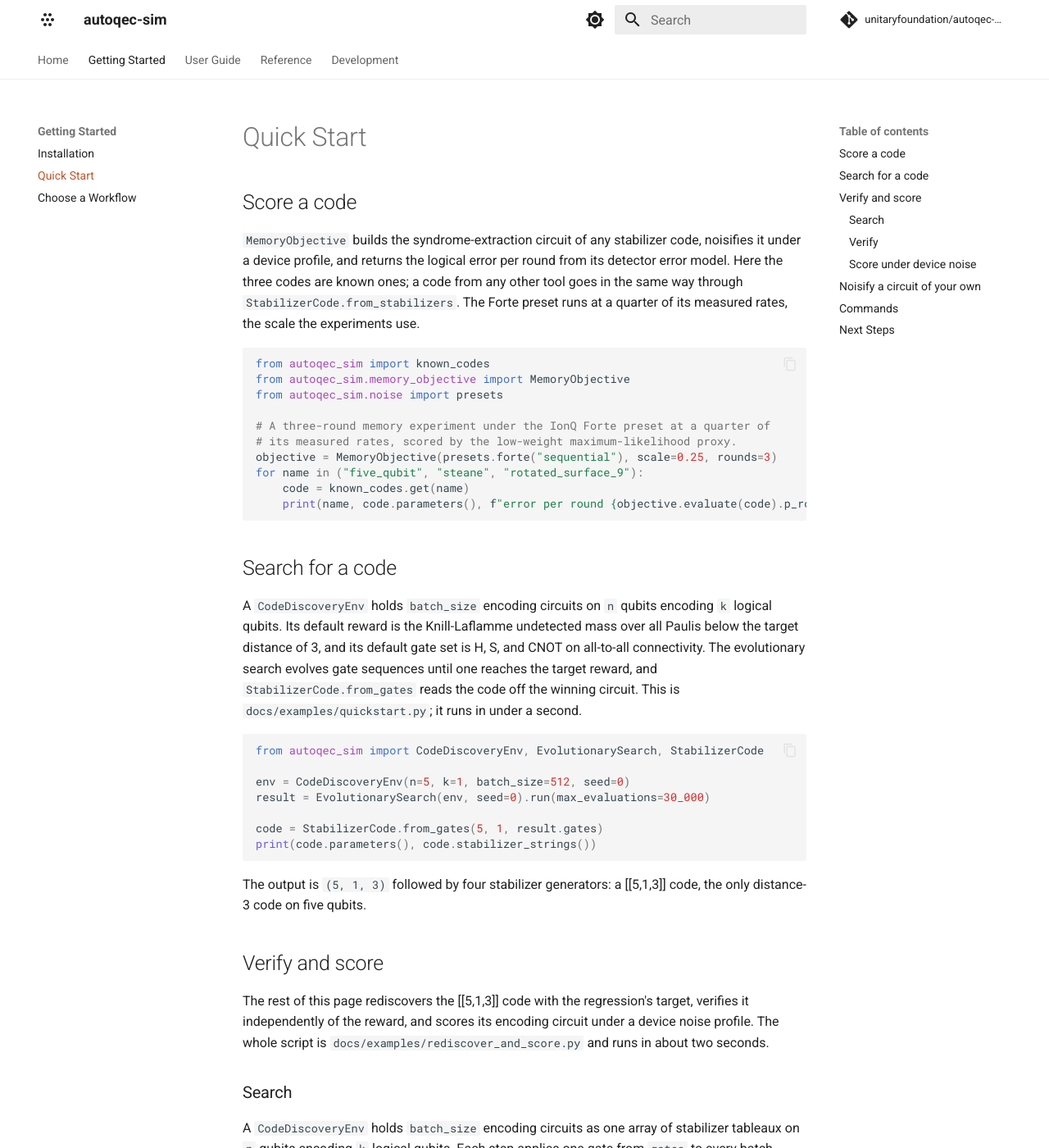
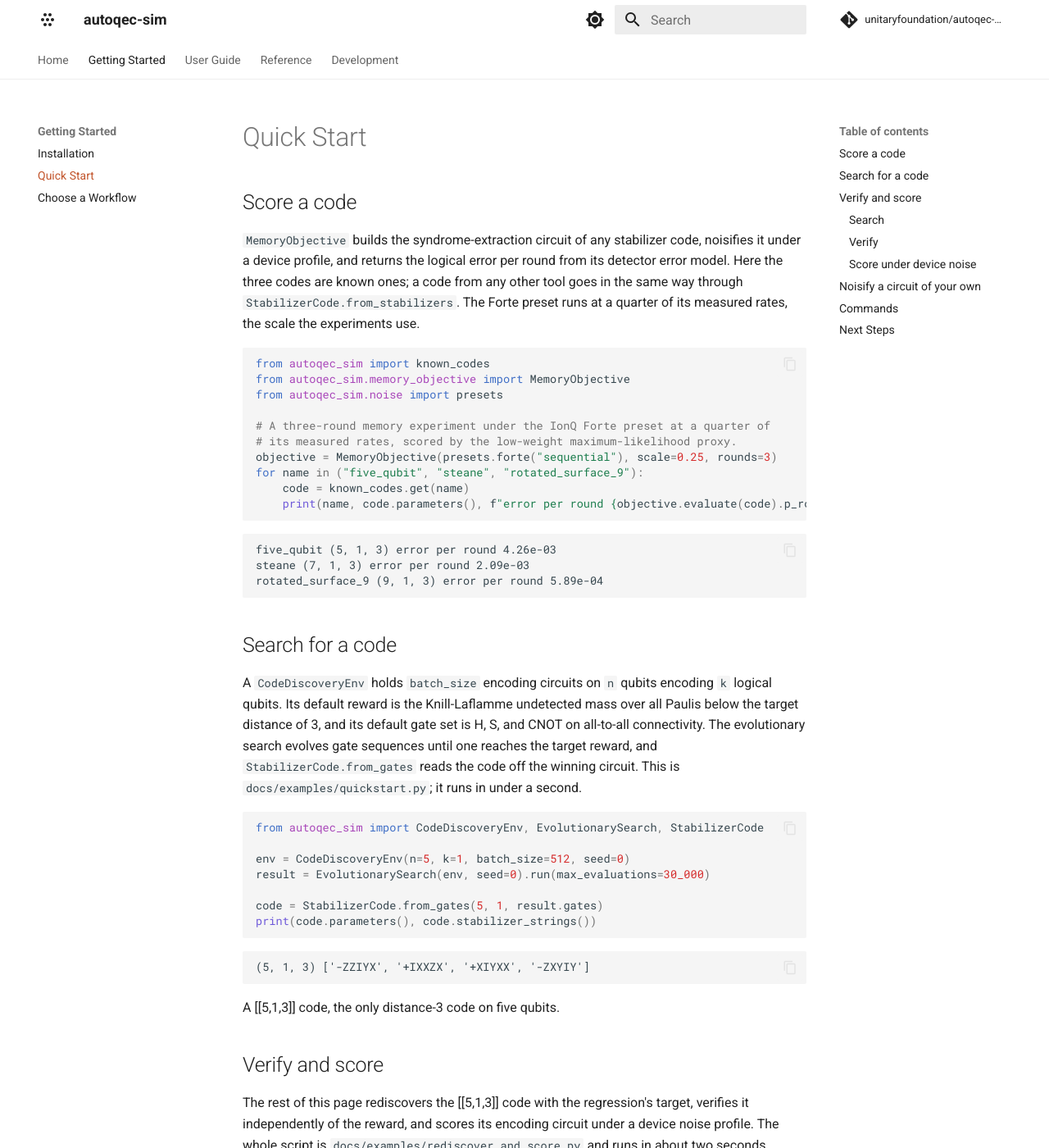
Before and after one commit to unitaryfoundation/autoqec-sim, an MkDocs documentation site: the page built from docs/getting-started/quickstart.md, in a window 1280 px wide and 1400 px high. Shown: the whole window at 82% size. Built offline with MkDocs 1.6.1 and Material for MkDocs 9.7.7, drawn with Linux system fonts in a browser that asks for light colours; comment, search, counter and statistics services are not loaded; the version menu is left out.

Commit message:
Quick start shows its output; README points to the Commands page instead of copying it

````diff
--- a/docs/getting-started/quickstart.md
+++ b/docs/getting-started/quickstart.md
@@ -11,6 +11,12 @@
 
 ```python
 --8<-- "docs/examples/quickstart.py:score"
+```
+
+```
+five_qubit (5, 1, 3) error per round 4.26e-03
+steane (7, 1, 3) error per round 2.09e-03
+rotated_surface_9 (9, 1, 3) error per round 5.89e-04
 ```
 
 ## Search for a code
@@ -27,8 +33,11 @@
 --8<-- "docs/examples/quickstart.py:search"
 ```
 
-The output is `(5, 1, 3)` followed by four stabilizer generators: a
-[[5,1,3]] code, the only distance-3 code on five qubits.
+```
+(5, 1, 3) ['-ZZIYX', '+IXXZX', '+XIYXX', '-ZXYIY']
+```
+
+A [[5,1,3]] code, the only distance-3 code on five qubits.
 
 ## Verify and score
 
````
Also changed, not shown: README.md (+13 -13 lines), docs/index.md (+6 -0 lines), 1 other file.
